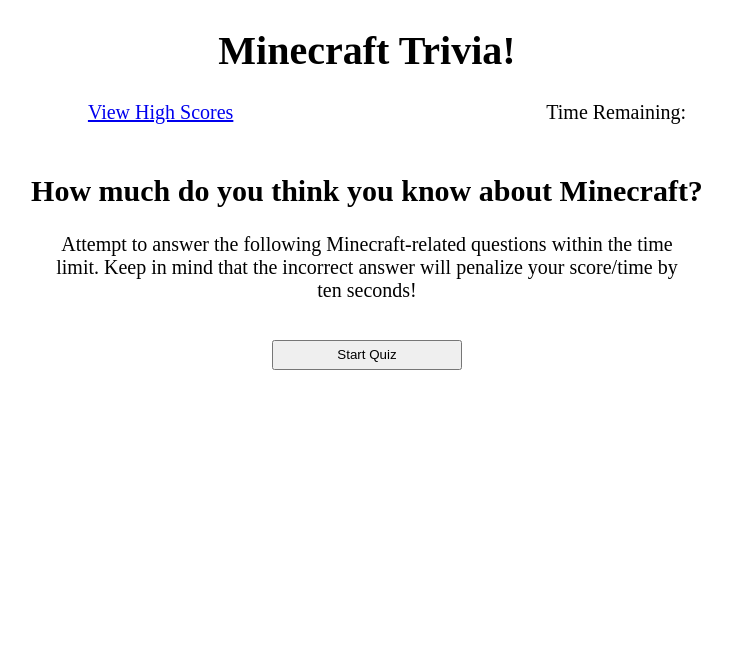
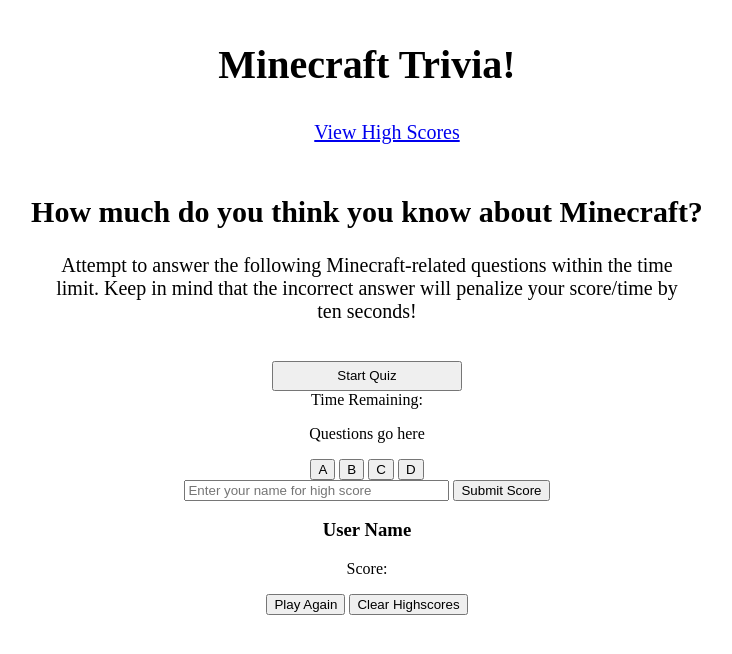
Before and after one commit to JesusV545/Minecraft-Trivia-Quiz, a plain HTML site: page index.html in a window 1280 px wide. Shown: the whole page, without its empty margins (273-1005 px from the left). Drawn offline with Linux system fonts and the light colour scheme.

Commit message:
Updated some html and a bit of css

```diff
--- a/assets/css/style.css
+++ b/assets/css/style.css
@@ -17,7 +17,7 @@ main {
 .nav-list {
     list-style: none;
     display: flex;
-    justify-content: space-evenly;
+    justify-content: center;
     font-size: 20px;
 }
 
@@ -46,6 +46,12 @@ main {
     height: 30px;
 }
 
+.main-section {
+    display: flex;
+    justify-content: center;
+    text-align: center;
+}
+
 /*IDs*/
 
 
--- a/index.html
+++ b/index.html
@@ -10,16 +10,18 @@
     <link rel="stylesheet" href="./assets/css/style.css">
 
   </head>
-  <body>
+  <body class="main-section">
 
-    <main>
+    <main >
+        <section>
            <h1 class="main-title">Minecraft Trivia!</h1>
             <nav>
                 <ul class="nav-list">
                     <li><a href="#view-all-scores">View High Scores</a></li>
-                <li>Time Remaining: </li>
                 </ul>
             </nav>
+        </section>
+
         <section class="main-body">
             <h2 class="subtitle">How much do you think you know about Minecraft?</h2>
             <p class="explain-text">Attempt to answer the following Minecraft-related questions within the time limit. Keep in mind that the incorrect
@@ -30,8 +32,45 @@
         <section class="start-btn">
             <button class="big-btn">Start Quiz</button>
         </section>
+
+        <section class="quiz">
+            <div id="timer">Time Remaining: </div>
+            <div id="questions"><p>Questions go here</p></div>
+
+            <button id="A">A</button>
+            <button id="B">B</button>
+            <button id="C">C</button>
+            <button id="D">D</button>
+
+            <div id="results"></div>
+        </section>
+
+        <section class="game-over">
+            <div id="final-score"></div>
+            <input type="text" size="30" placeholder="Enter your name for high score" name="Name" id="input-name">
+            <button id="score-submission">Submit Score</button>
+        </section>
+
+        <section class="highscore-container">
+            <div>
+              <h3>User Name</h3>
+                <p>Score:</p>
+            </div>
+
+            <div id="user-names"></div>
+            <div id="highscore-score"></div>
+
+        </section>
+
+        <section class="end-game-btns">
+            <button id="play-again-btn">Play Again</button>
+            <button id="clear-scores">Clear Highscores</button>
+        </section>
+
+
     </main>
 
 	<script src="./assets/java/script.js"></script>
+
   </body>
 </html>
```
Lines whose indentation alone changed are shown as unchanged.
